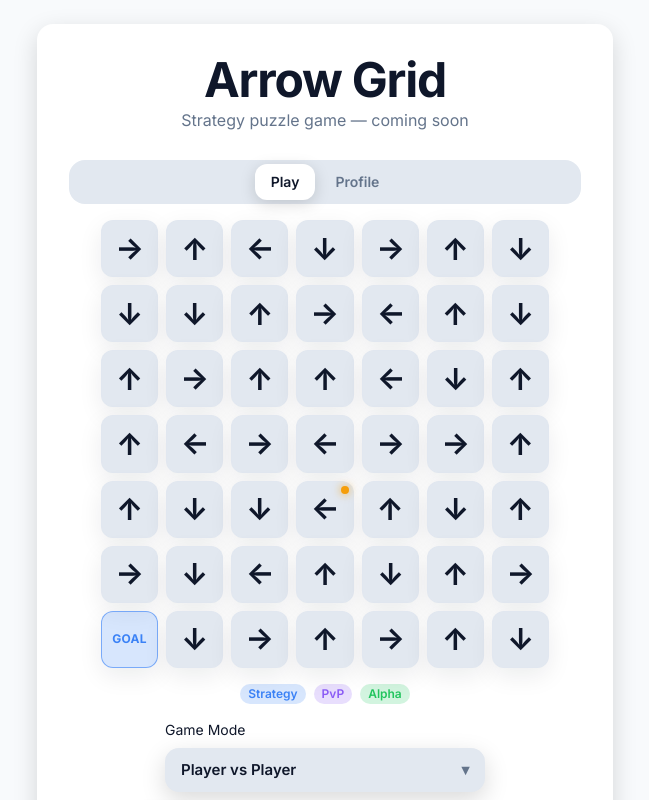
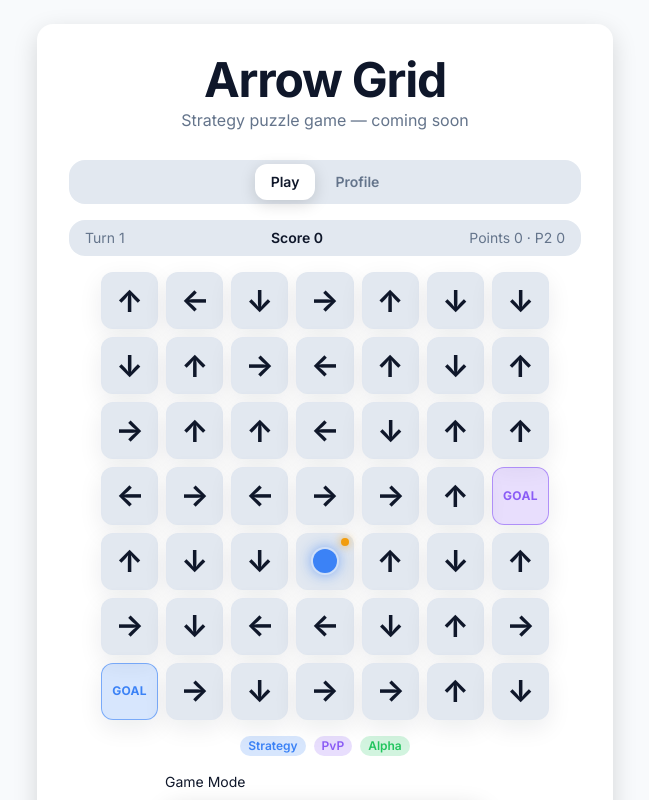
Before and after one commit to Himanshu8913/arrow-grid, a React (Vite) app: page / in a window 1280 px wide. Shown: the top 800 px of the page, without its empty margins (315-964 px from the left). Built offline with nearby package versions, Linux system fonts and the light colour scheme.

Commit message:
feat(gameplay): wire board clicks to playTurn with orb feedback

```diff
--- a/src/app/app.tsx
+++ b/src/app/app.tsx
@@ -1,10 +1,14 @@
 import { useState } from "react";
 
 import { BoardGrid } from "@/components/board";
-import { createNewGame } from "@/engine";
+import { createNewGame, playTurn } from "@/engine";
 import { useToast } from "@/hooks/use-toast";
 import { useTheme } from "@/hooks/use-theme";
 import type { Position } from "@/types/game";
+import {
+  getMoveErrorMessage,
+  getPlayerCountForMode,
+} from "@/utils/game-messages";
 import { Avatar } from "@/ui/avatar";
 import { Badge } from "@/ui/badge";
 import { Button } from "@/ui/button";
@@ -29,7 +33,9 @@ export function App() {
   const [gameMode, setGameMode] = useState("pvp");
   const [playerName, setPlayerName] = useState("Guest Player");
   const [isStartingGame, setIsStartingGame] = useState(false);
-  const [game, setGame] = useState(() => createNewGame({ seed: 42 }));
+  const [game, setGame] = useState(() =>
+    createNewGame({ seed: 42, playerCount: 2 }),
+  );
   const [selectedPosition, setSelectedPosition] = useState<Position | null>(
     null,
   );
@@ -46,7 +52,12 @@ export function App() {
   const handlePlay = () => {
     setIsStartingGame(true);
     window.setTimeout(() => {
-      setGame(createNewGame({ seed: Date.now() }));
+      setGame(
+        createNewGame({
+          seed: Date.now(),
+          playerCount: getPlayerCountForMode(gameMode),
+        }),
+      );
       setSelectedPosition(null);
       setIsStartingGame(false);
       toast({
@@ -58,12 +69,51 @@ export function App() {
   };
 
   const handleTileClick = (position: Position) => {
-    setSelectedPosition((current) =>
-      current?.row === position.row && current.col === position.col
-        ? null
-        : position,
-    );
+    if (isStartingGame || game.status === "won") {
+      return;
+    }
+
+    const result = playTurn(game, { type: "rotate", position });
+
+    if ("error" in result) {
+      toast({
+        title: "Invalid move",
+        description: getMoveErrorMessage(result.error),
+        variant: "danger",
+      });
+      return;
+    }
+
+    setGame(result);
+    setSelectedPosition(position);
+
+    if (result.lastOutcome?.isLoop) {
+      toast({
+        title: "Loop detected",
+        description: "The orb cycled without reaching a goal. No points awarded.",
+        variant: "warning",
+      });
+      return;
+    }
+
+    if (result.lastOutcome?.scored && result.lastScore) {
+      toast({
+        title: "Goal scored!",
+        description: `+${result.lastScore.total} points`,
+        variant: "success",
+      });
+    }
+
+    if (result.status === "won") {
+      toast({
+        title: "Match won!",
+        description: `Player 1 finished with ${result.players.player1.matchPoints} match points.`,
+        variant: "success",
+      });
+    }
   };
+
+  const isBoardDisabled = isStartingGame || game.status === "won";
 
   return (
     <>
@@ -94,10 +144,27 @@ export function App() {
                   label: "Play",
                   content: (
                     <div className="space-y-4 text-center">
+                      <div className="flex flex-wrap items-center justify-between gap-2 rounded-2xl bg-bg-card px-4 py-2 text-sm">
+                        <span className="text-text-muted">
+                          Turn {game.turnNumber}
+                        </span>
+                        <span className="font-semibold text-text-primary">
+                          Score {game.players.player1.totalScore}
+                        </span>
+                        <span className="text-text-muted">
+                          Points {game.players.player1.matchPoints}
+                          {game.playerCount === 2
+                            ? ` · P2 ${game.players.player2.matchPoints}`
+                            : ""}
+                        </span>
+                      </div>
                       <BoardGrid
                         board={game.board}
                         spawn={game.spawn}
+                        orbPosition={game.orbPosition}
+                        pathPositions={game.lastOrbPath}
                         selectedPosition={selectedPosition}
+                        disabled={isBoardDisabled}
                         onTileClick={handleTileClick}
                       />
                       <div className="flex flex-wrap items-center justify-center gap-2">
--- a/src/components/board/board-grid.tsx
+++ b/src/components/board/board-grid.tsx
@@ -6,7 +6,10 @@ import { positionsEqual } from "@/engine/position";
 export interface BoardGridProps {
   board: Board;
   spawn: Position;
+  orbPosition?: Position;
+  pathPositions?: Position[];
   selectedPosition?: Position | null;
+  disabled?: boolean;
   onTileClick?: (position: Position) => void;
   className?: string;
 }
@@ -17,11 +20,17 @@ export interface BoardGridProps {
 export function BoardGrid({
   board,
   spawn,
+  orbPosition,
+  pathPositions = [],
   selectedPosition = null,
+  disabled = false,
   onTileClick,
   className,
 }: BoardGridProps) {
   const size = board.length;
+  const pathKeys = new Set(
+    pathPositions.map((position) => `${position.row},${position.col}`),
+  );
 
   return (
     <div
@@ -35,18 +44,22 @@ export function BoardGrid({
       {board.map((row, rowIndex) =>
         row.map((tile, colIndex) => {
           const position = { row: rowIndex, col: colIndex };
+          const positionKey = `${rowIndex}-${colIndex}`;
 
           return (
             <BoardTile
-              key={`${rowIndex}-${colIndex}`}
+              key={positionKey}
               tile={tile}
               position={position}
               isSpawn={positionsEqual(position, spawn)}
+              isOrb={orbPosition ? positionsEqual(position, orbPosition) : false}
+              isOnPath={pathKeys.has(`${rowIndex},${colIndex}`)}
               isSelected={
                 selectedPosition
                   ? positionsEqual(position, selectedPosition)
                   : false
               }
+              disabled={disabled}
               onClick={onTileClick}
             />
           );
--- a/src/components/board/board-tile.tsx
+++ b/src/components/board/board-tile.tsx
@@ -7,6 +7,9 @@ export interface BoardTileProps {
   position: Position;
   isSpawn?: boolean;
   isSelected?: boolean;
+  isOrb?: boolean;
+  isOnPath?: boolean;
+  disabled?: boolean;
   onClick?: (position: Position) => void;
 }
 
@@ -23,9 +26,12 @@ export function BoardTile({
   position,
   isSpawn = false,
   isSelected = false,
+  isOrb = false,
+  isOnPath = false,
+  disabled = false,
   onClick,
 }: BoardTileProps) {
-  const isInteractive = Boolean(onClick);
+  const isInteractive = Boolean(onClick) && !disabled;
 
   return (
     <button
@@ -41,6 +47,8 @@ export function BoardTile({
           "cursor-pointer hover:-translate-y-0.5 hover:border-accent-primary/40 hover:shadow-[var(--shadow-medium)]",
         isSelected &&
           "ring-2 ring-accent-primary ring-offset-2 ring-offset-bg-surface",
+        isOnPath && "bg-accent-primary/10",
+        disabled && "cursor-not-allowed opacity-70",
         tile.kind === "wall" && "bg-bg-primary text-text-muted",
         tile.kind === "empty" && "bg-bg-surface/60",
         tile.kind === "goal" && goalStyles[tile.owner],
@@ -63,6 +71,13 @@ export function BoardTile({
           className="absolute right-1 top-1 size-2 rounded-full bg-warning shadow-[0_0_8px_rgba(245,158,11,0.8)]"
         />
       ) : null}
+
+      {isOrb ? (
+        <span
+          aria-label="Energy orb"
+          className="absolute inset-[28%] rounded-full bg-accent-primary shadow-[0_0_16px_rgba(59,130,246,0.9)] ring-2 ring-white/40"
+        />
+      ) : null}
     </button>
   );
 }
--- a/src/engine/game-state.ts
+++ b/src/engine/game-state.ts
@@ -44,6 +44,7 @@ export interface GameState {
   winner?: PlayerId;
   lastOutcome?: TurnOutcome;
   lastScore?: TurnScoreBreakdown;
+  lastOrbPath?: Position[];
 }
 
 /**
@@ -84,6 +85,7 @@ export function resetBoard(state: GameState): GameState {
     orbPosition: { ...state.spawn },
     lastOutcome: undefined,
     lastScore: undefined,
+    lastOrbPath: undefined,
   };
 }
 
@@ -144,6 +146,7 @@ export function resolvePlayerTurn(
     winner: matchOutcome.winner,
     lastOutcome: outcome,
     lastScore,
+    lastOrbPath: turnResult.orbPath,
   };
 
   if (outcome.scored && matchOutcome.status === "in-progress") {
--- /dev/null
+++ b/src/utils/game-messages.ts
@@ -0,0 +1,27 @@
+import type { InvalidMoveReason } from "@/types/game";
+
+const moveErrorMessages: Record<InvalidMoveReason, string> = {
+  "out-of-bounds": "That tile is outside the board.",
+  "not-arrow": "Only arrow tiles can be rotated.",
+  wall: "Walls cannot be rotated.",
+  goal: "Goals cannot be rotated.",
+  spawn: "The spawn tile cannot be rotated.",
+  empty: "Empty tiles cannot be rotated.",
+  "game-over": "This match has already ended.",
+};
+
+/**
+ * Converts engine move errors into player-facing copy.
+ */
+export function getMoveErrorMessage(reason: InvalidMoveReason): string {
+  return moveErrorMessages[reason];
+}
+
+/**
+ * Maps UI game mode values to engine player counts.
+ */
+export function getPlayerCountForMode(
+  gameMode: string,
+): 1 | 2 {
+  return gameMode === "pvp" ? 2 : 1;
+}
```
